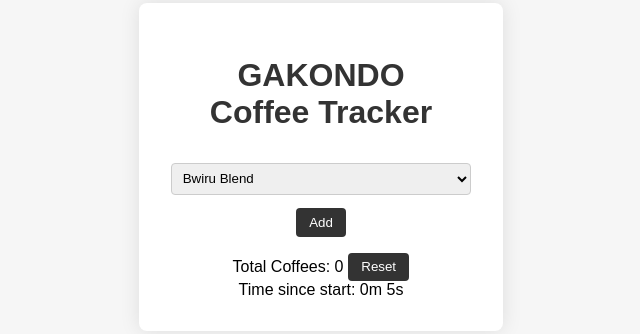
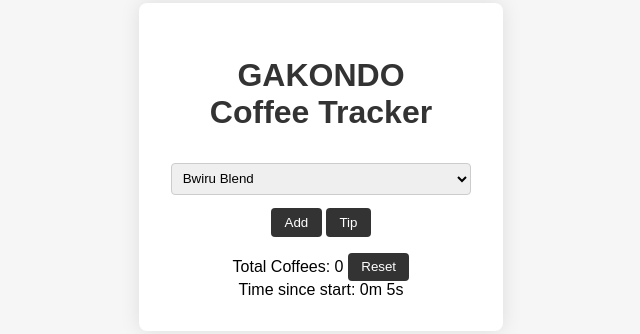
Before and after one commit to inganzo-coder/gakondo, a plain HTML site: page index.html in a window 1280 px wide. Shown: the part 233-567 px from the top of the page, without its empty margins (319-959 px from the left). Drawn offline with Linux system fonts and the light colour scheme.

Commit message:
Update index.html

```diff
--- a/index.html
+++ b/index.html
@@ -103,6 +103,7 @@
 
         </select>
         <button onclick="addCoffee()">Add</button>
+        <button onclick="addCoffee()">Tip</button>
         <ul id="coffee-list"></ul>
         <div id="full-info" class="full-info">
             <h2 id="coffee-title"></h2>
```
